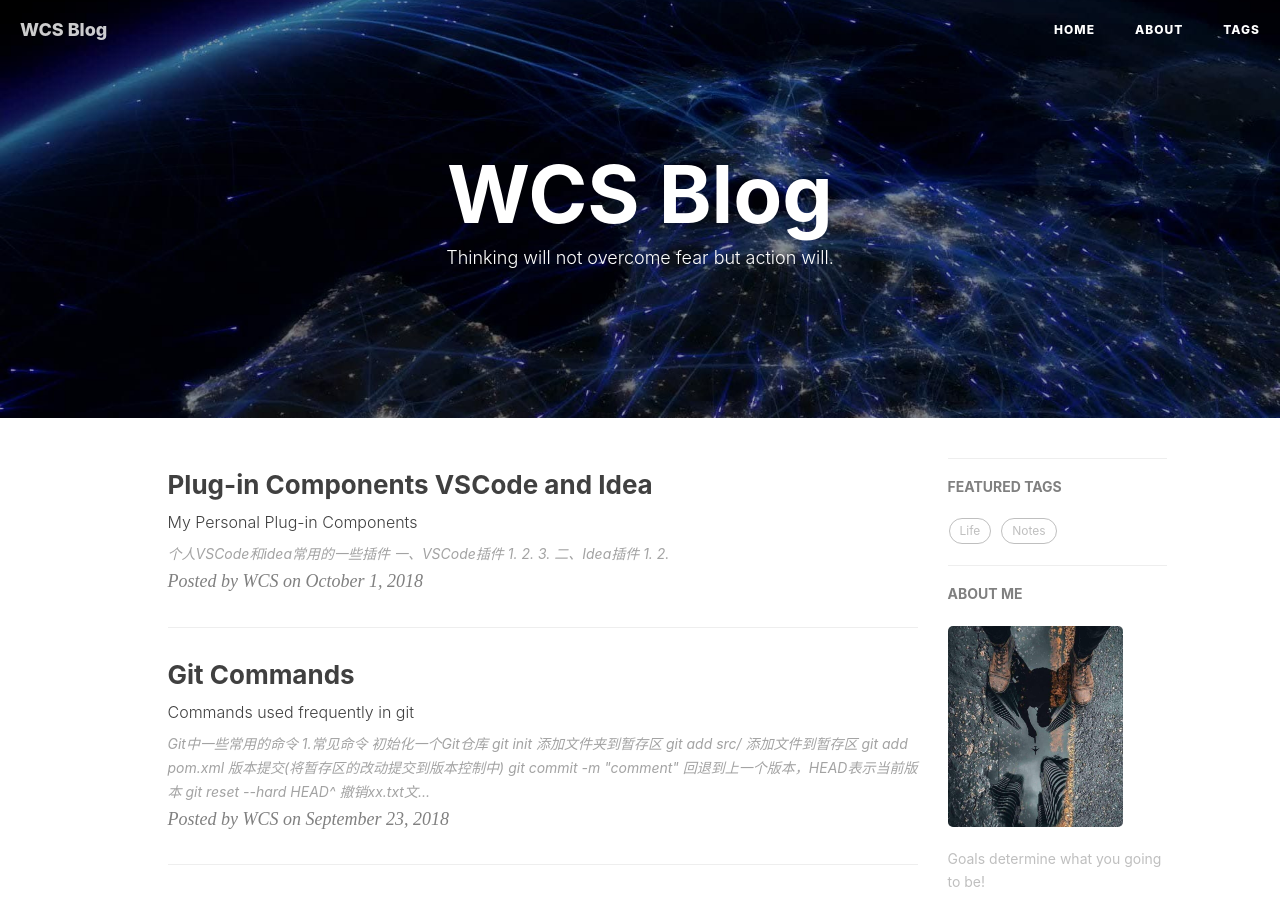
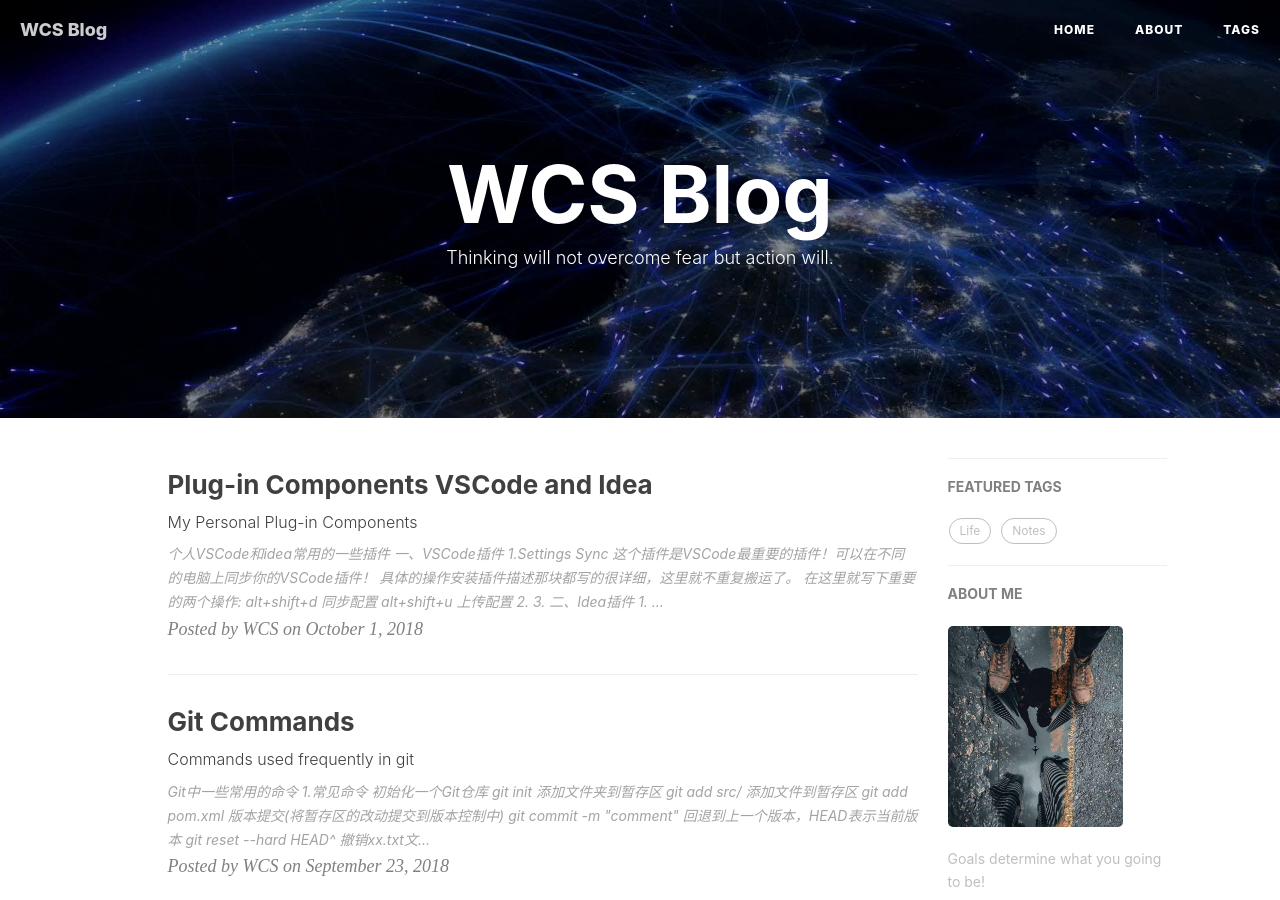
Before and after one commit to Bjorne1/Bjorne1.github.io, a Jekyll site: the page built from index.html, in a window 1280 px wide and 900 px high. Built offline with Jekyll 4.4.1, drawn with Linux system fonts in a browser that asks for light colours; nearby versions of some CDN libraries; the list of posts is cut into pages by our own code; comment, search, counter and statistics services are not loaded.

Commit message:
update notes

```diff
--- a/_posts/2018-10-01-Plug-inComponents.md
+++ b/_posts/2018-10-01-Plug-inComponents.md
@@ -14,7 +14,16 @@ tags:
 
 ## 一、VSCode插件
 
-### 1.
+### 1.Settings Sync
+
+这个插件是VSCode最重要的插件！可以在不同的电脑上同步你的VSCode插件！
+
+具体的操作安装插件描述那块都写的很详细，这里就不重复搬运了。
+
+在这里就写下重要的两个操作:
+
+`alt+shift+d` 同步配置
+`alt+shift+u` 上传配置
 
 ### 2.
 
```
